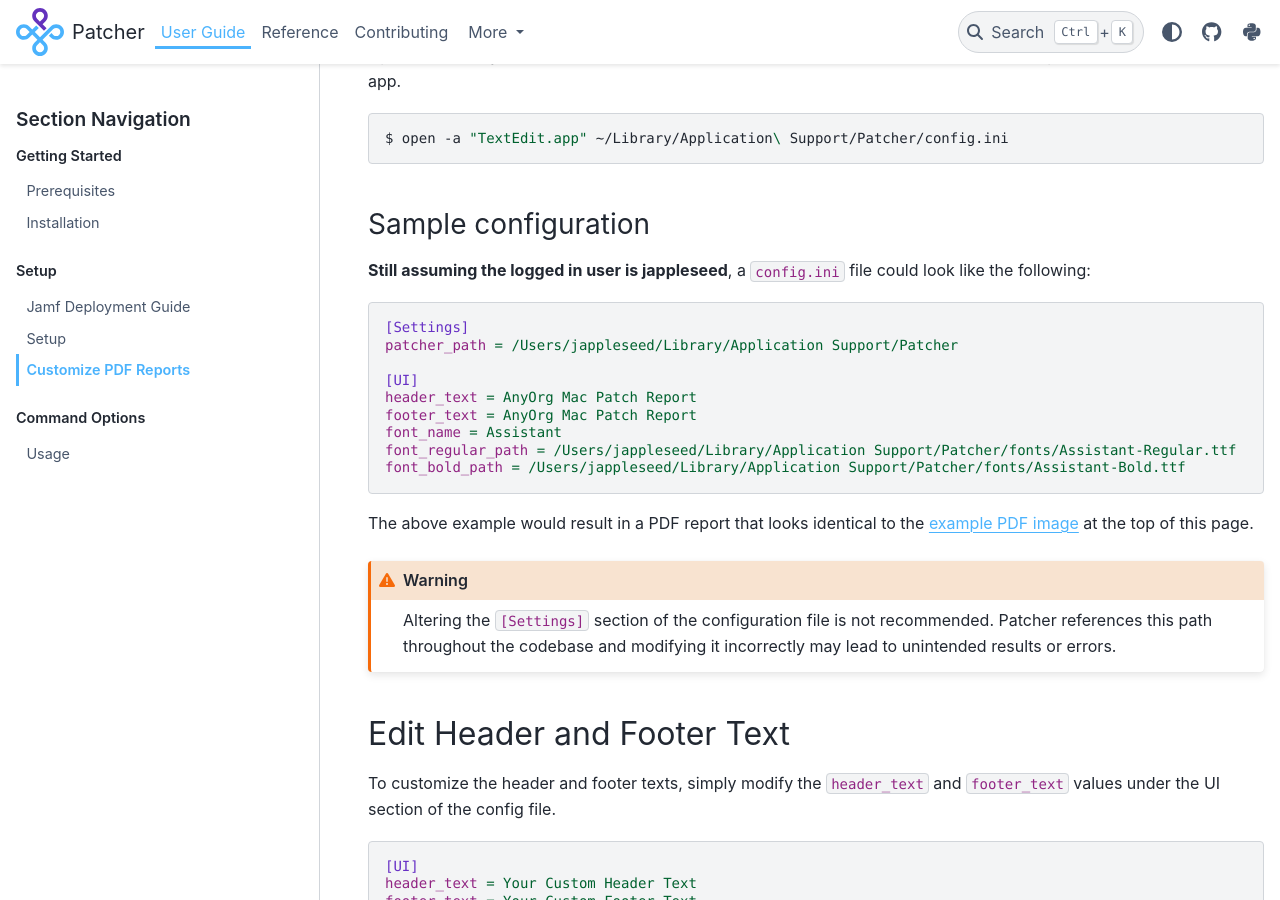
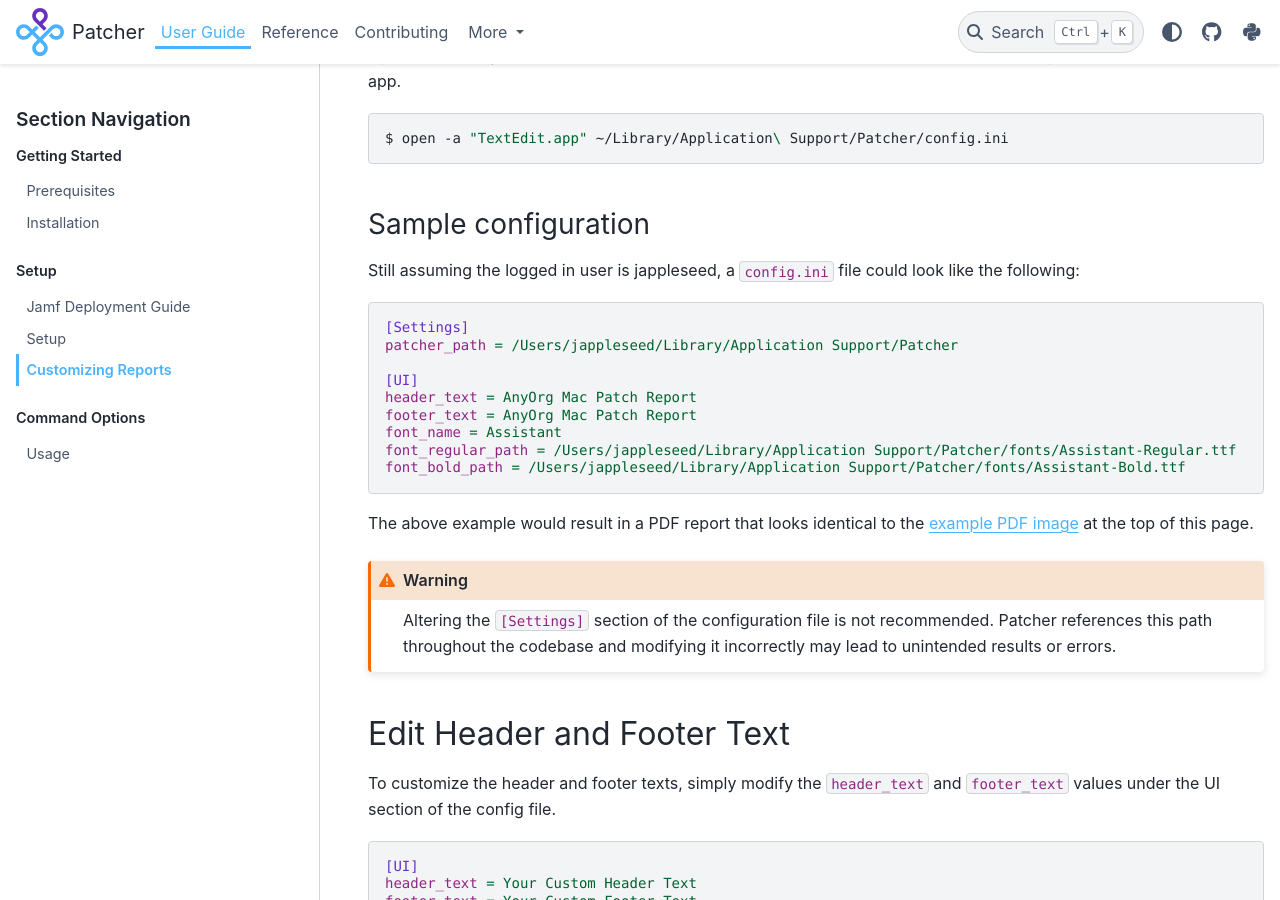
Before and after one commit to liquidz00/Patcher, a Sphinx documentation site: the page built from docs/user/customize_reports.rst, in a window 1280 px wide and 900 px high, scrolled down 1273 px. Built offline with Sphinx 7.4.7 and the PyData theme 0.15.4, drawn with Linux system fonts in a browser that asks for light colours; some of the changed text lies outside the part shown.

Commit message:
Change title, fix formatting

```diff
--- a/docs/user/customize_reports.rst
+++ b/docs/user/customize_reports.rst
@@ -1,7 +1,7 @@
 .. _customize_reports:
 
 =====================
-Customize PDF Reports
+Customizing Reports
 =====================
 
 Tailor the user interface elements of your exported PDF reports. You have the flexibility to modify the font, and customize the header and footer text according to your preferences. See the sample PDF image below for an illustration of these customizable features.
@@ -35,7 +35,7 @@ Open this file in your text editor of choice, or execute the command below in Te
 Sample configuration
 ^^^^^^^^^^^^^^^^^^^^
 
-**Still assuming the logged in user is jappleseed**, a ``config.ini`` file could look like the following:
+Still assuming the logged in user is jappleseed, a ``config.ini`` file could look like the following:
 
 .. code-block:: ini
 
```
